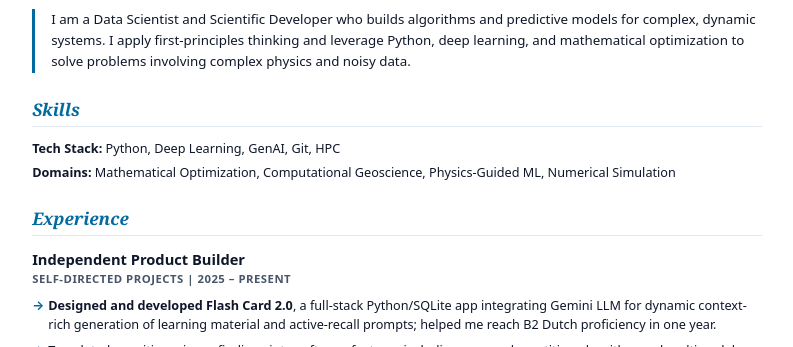
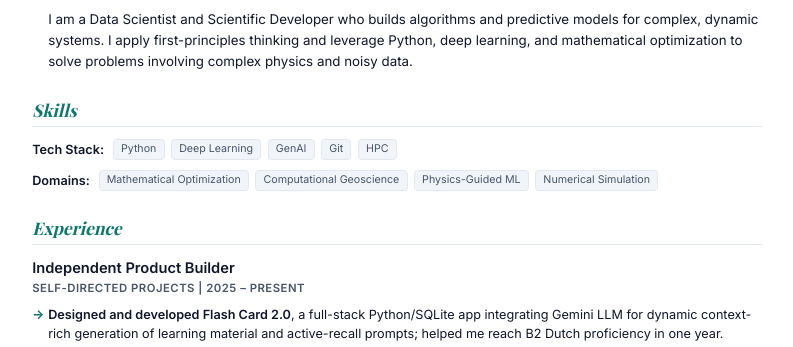
Before and after one commit to Alireza-Amani/CV, a plain HTML site: page index.html in a window 1280 px wide. Shown: the part 101-448 px from the top of the page, without its empty margins (243-1036 px from the left). Drawn offline with nearby package versions, Linux system fonts and the light colour scheme; a web font is replaced by a local one.

Commit message:
modify styles

```diff
--- a/index.html
+++ b/index.html
@@ -3,6 +3,12 @@
   <head>
     <meta charset="UTF-8" />
     <title>Alireza Amani - Resumé</title>
+    <link rel="preconnect" href="https://fonts.googleapis.com" />
+    <link rel="preconnect" href="https://fonts.gstatic.com" crossorigin />
+    <link
+      href="https://fonts.googleapis.com/css2?family=Inter:wght@400;600&family=Playfair+Display:ital,wght@0,700;0,800;1,700&display=swap"
+      rel="stylesheet"
+    />
     <link rel="stylesheet" href="style.css" />
   </head>
   <body>
@@ -167,10 +173,20 @@
 
     <h2>Skills</h2>
     <div class="skills-section">
-      <p><strong>Tech Stack:</strong> Python, Deep Learning, GenAI, Git, HPC</p>
       <p>
-        <strong>Domains:</strong> Mathematical Optimization, Computational
-        Geoscience, Physics-Guided ML, Numerical Simulation
+        <strong>Tech Stack:</strong>
+        <span class="skill-tag">Python</span>
+        <span class="skill-tag">Deep Learning</span>
+        <span class="skill-tag">GenAI</span>
+        <span class="skill-tag">Git</span>
+        <span class="skill-tag">HPC</span>
+      </p>
+      <p>
+        <strong>Domains:</strong>
+        <span class="skill-tag">Mathematical Optimization</span>
+        <span class="skill-tag">Computational Geoscience</span>
+        <span class="skill-tag">Physics-Guided ML</span>
+        <span class="skill-tag">Numerical Simulation</span>
       </p>
     </div>
 
--- a/style.css
+++ b/style.css
@@ -2,10 +2,11 @@
   --bg-color: #ffffff;
   --text-main: #0f172a;
   --text-muted: #475569;
-  --accent: #0369a1; /* A sharp, professional blue */
+  --accent: #0f766e; /* A muted teal for accents */
   --border: #e2e8f0;
-  --font-sans: system-ui, -apple-system, "Segoe UI", Roboto, sans-serif;
-  --font-serif: "Georgia", "Times New Roman", serif;
+  --font-sans:
+    "Inter", system-ui, -apple-system, "Segoe UI", Roboto, sans-serif;
+  --font-serif: "Playfair Display", "Times New Roman", serif;
 }
 
 * {
@@ -98,7 +99,6 @@ h1 {
   color: var(--text-main);
   margin-bottom: 1.5rem;
   line-height: 1.6;
-  border-left: 3px solid var(--accent);
   padding-left: 1rem;
 }
 
@@ -118,15 +118,31 @@ h2 {
 }
 
 .skills-section p {
-  margin-bottom: 0.3rem;
+  margin-bottom: 0.6rem;
+  display: flex;
+  flex-wrap: wrap;
+  align-items: center;
+  gap: 0.4rem;
 }
 
 .skills-section strong {
   color: var(--text-main);
+  margin-right: 0.15rem;
+}
+
+.skill-tag {
+  background-color: #f1f5f9;
+  color: var(--text-muted);
+  border: 1px solid var(--border);
+  padding: 0.1rem 0.45rem;
+  border-radius: 4px;
+  font-size: 8pt;
+  font-weight: 500;
+  white-space: nowrap;
 }
 
 .project {
-  margin-bottom: 1.25rem;
+  margin-bottom: 1.9rem;
   page-break-inside: avoid;
 }
 
```
